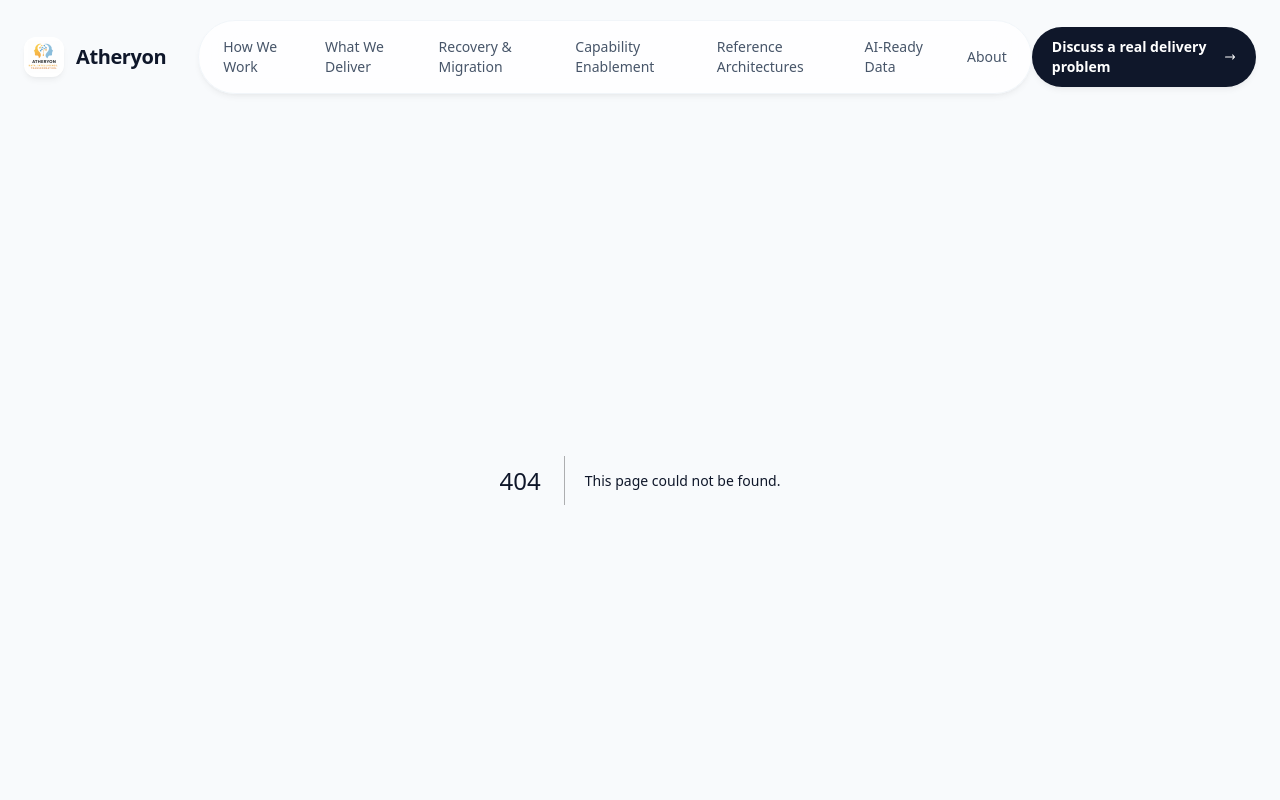
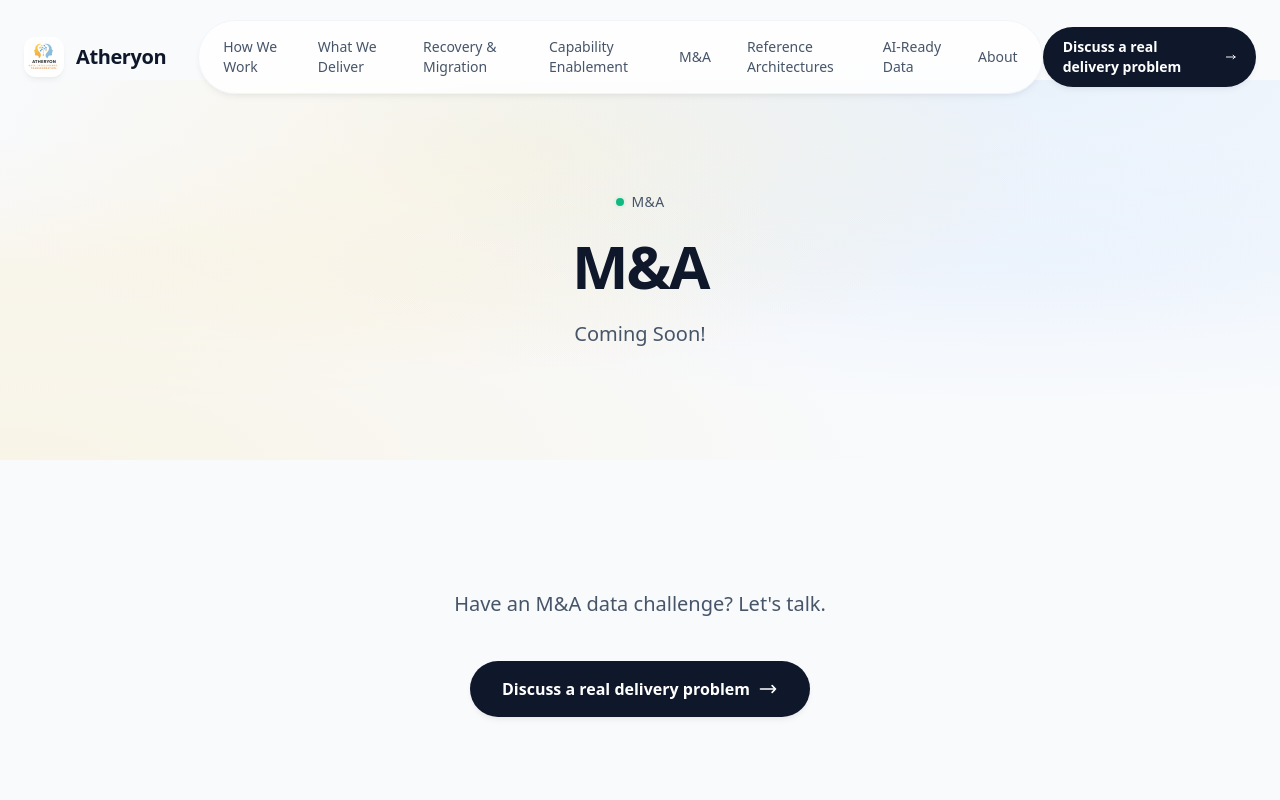
Before and after one commit to atheryon-ai/atheryon-website, a Next.js app: page /mergers-acquisitions in a window 1280 px wide. Before the commit this address had no page. Shown: the top 800 px of the page. Built offline with nearby package versions, Linux system fonts and the light colour scheme.

Commit message:
Add M&A page (Coming Soon)
Co-Authored-By: Claude Opus 4.5 <noreply@anthropic.com>

```diff
--- /dev/null
+++ b/src/app/mergers-acquisitions/page.tsx
@@ -0,0 +1,32 @@
+import type { Metadata } from 'next'
+import { SimpleHero, CTASection } from '@/components'
+import { site } from '@/content/site'
+
+const { mergers } = site.pages
+
+export const metadata: Metadata = {
+  title: mergers.title,
+  description: mergers.description,
+  openGraph: {
+    title: mergers.title,
+    description: mergers.description,
+  },
+}
+
+export default function MergersAcquisitionsPage() {
+  return (
+    <>
+      <SimpleHero
+        headline={mergers.hero.headline}
+        subheadline={mergers.hero.subheadline}
+        badge="M&A"
+      />
+
+      <CTASection
+        text="Have an M&A data challenge? Let's talk."
+        ctaLabel={site.cta.label}
+        ctaHref={site.cta.href}
+      />
+    </>
+  )
+}
--- a/src/content/site.ts
+++ b/src/content/site.ts
@@ -8,6 +8,7 @@ export const site = {
     { label: 'What We Deliver', href: '/what-we-deliver' },
     { label: 'Recovery & Migration', href: '/recovery-migration' },
     { label: 'Capability Enablement', href: '/capability-enablement' },
+    { label: 'M&A', href: '/mergers-acquisitions' },
     { label: 'Reference Architectures', href: '/reference-architectures' },
     { label: 'AI-Ready Data', href: '/ai-ready-data' },
     { label: 'About', href: '/about' },
@@ -337,6 +338,15 @@ export const site = {
       ],
     },
 
+    mergers: {
+      title: 'M&A | Atheryon',
+      description: 'Data and AI capability support for mergers and acquisitions.',
+      hero: {
+        headline: 'M&A',
+        subheadline: 'Coming Soon!',
+      },
+    },
+
     referenceArchitectures: {
       title: 'Reference Architectures | Atheryon',
       description: 'Production-tested architecture patterns for enterprise data platforms.',
@@ -510,6 +520,7 @@ export const site = {
         { label: 'What We Deliver', href: '/what-we-deliver' },
         { label: 'Recovery & Migration', href: '/recovery-migration' },
         { label: 'Capability Enablement', href: '/capability-enablement' },
+        { label: 'M&A', href: '/mergers-acquisitions' },
       ],
       resources: [
         { label: 'Reference Architectures', href: '/reference-architectures' },
```
Also changed, not shown: 1 other file (tests, documents, lock files or other folders).
